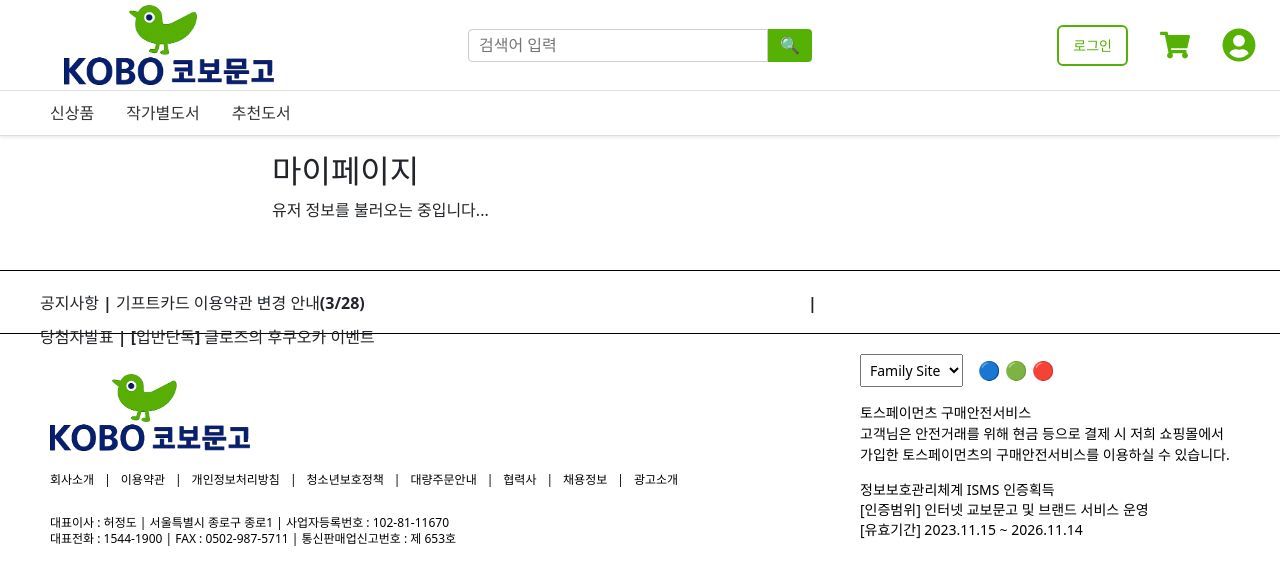
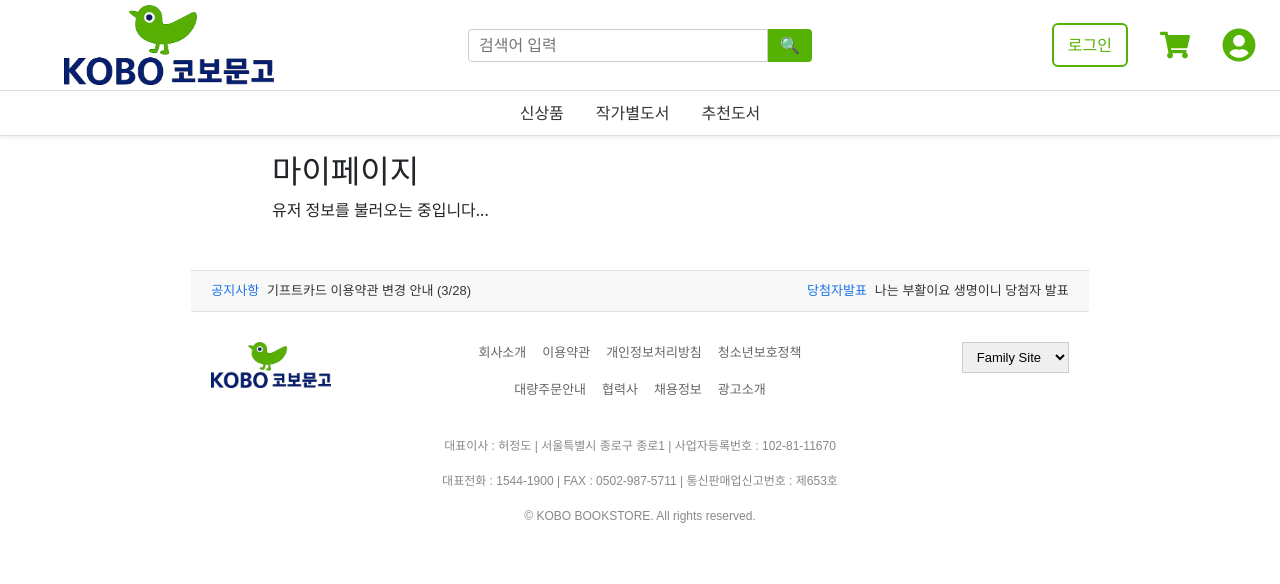
Before and after one commit to camot0328/kobo-bookstore, a React (Vite) app in the folder frontend/: page /profileManage in a window 1280 px wide. Shown: the top 584 px of the page. Built offline with nearby package versions, Linux system fonts and the light colour scheme; no server answers.

Commit message:
RE_footer

```diff
--- a/frontend/src/App.css
+++ b/frontend/src/App.css
@@ -7,10 +7,7 @@
 #root {
   margin: 0;
   padding: 0;
-  height: 100vh; /* ✅ 이게 핵심 */
-  /* display: flex; */
-  justify-content: center;
-  align-items: center;
+  height: 100vh;
 }
 
 .logo {
--- a/frontend/src/components/Footer.jsx
+++ b/frontend/src/components/Footer.jsx
@@ -4,83 +4,58 @@
 
 function Footer() {
   return (
-    <footer className="footerOuter">
-      {/* 1. 경계선이 전체 폭으로 나올 topNotice 래퍼 */}
-      <div className="topNoticeBorder">
-        <div className="topNoticeContent">
-          <span className="notice">
-            공지사항 | 기프트카드 이용약관 변경 안내(3/28)
-          </span>
-          <span className="separator">|</span>
-          <span className="winner">
-            당첨자발표 | [입반단독] 클로즈의 후쿠오카 이벤트
-          </span>
+    <footer className="footer-kobo">
+      {/* 상단 공지 바 */}
+      <div className="footer-notice-bar">
+        <div className="notice-left">
+          <strong>공지사항</strong>
+          <span>기프트카드 이용약관 변경 안내 (3/28)</span>
+        </div>
+        <div className="notice-right">
+          <strong>당첨자발표</strong>
+          <span>나는 부활이요 생명이니 당첨자 발표</span>
         </div>
       </div>
 
-      <div className="footerGrid">
-        {/* ---------- 왼쪽 열 ---------- */}
-        <div className="leftArea">
-          <div className="logoArea">
-            <img src={koboLogo} alt="교보문고 로고" />
-          </div>
+      {/* 본문 푸터 */}
+      <div className="footer-main">
+        {/* 왼쪽: 로고 */}
+        <div className="footer-logo-section">
+          <img src={koboLogo} alt="코보문고 로고" className="footer-logo" />
+        </div>
 
-          <div className="companyLinks">
-            <span>회사소개</span>
-            <p>|</p>
-            <span>이용약관</span>
-            <p>|</p>
-            <span>개인정보처리방침</span>
-            <p>|</p>
-            <span>청소년보호정책</span>
-            <p>|</p>
-            <span>대량주문안내</span>
-            <p>|</p>
-            <span>협력사</span>
-            <p>|</p>
-            <span>채용정보</span>
-            <p>|</p>
-            <span>광고소개</span>
-          </div>
+        {/* 중앙: 링크 */}
+        <ul className="footer-link-list">
+          <li><a href="#">회사소개</a></li>
+          <li><a href="#">이용약관</a></li>
+          <li><a href="#"><strong>개인정보처리방침</strong></a></li>
+          <li><a href="#">청소년보호정책</a></li>
+          <li><a href="#">대량주문안내</a></li>
+          <li><a href="#">협력사</a></li>
+          <li><a href="#">채용정보</a></li>
+          <li><a href="#">광고소개</a></li>
+        </ul>
 
-          <div className="companyInfo">
-            대표이사 : 허정도 | 서울특별시 종로구 종로1 | 사업자등록번호 :
-            102-81-11670
-            <br />
-            대표전화 : 1544-1900 | FAX : 0502-987-5711 | 통신판매업신고번호 : 제
-            653호
+        {/* 오른쪽: 소셜/패밀리사이트 */}
+        <div className="footer-right-section">
+          <select className="footer-family-select">
+            <option>Family Site</option>
+            <option>교보문고</option>
+            <option>핫트랙스</option>
+          </select>
+          <div className="footer-social-icons">
+            <a href="#"><i className="fab fa-facebook-f"></i></a>
+            <a href="#"><i className="fab fa-instagram"></i></a>
+            <a href="#"><i className="fab fa-youtube"></i></a>
           </div>
         </div>
+      </div>
 
-        {/* ---------- 오른쪽 열 ---------- */}
-        <div className="rightArea">
-          <div className="familyAndSNS">
-            <select className="familySiteSelect">
-              <option>Family Site</option>
-              <option>교보문고</option>
-              <option>핫트랙스</option>
-              <option>sam</option>
-            </select>
-            <div className="snsIcons">
-              <span>🔵</span>
-              <span>🟢</span>
-              <span>🔴</span>
-            </div>
-          </div>
-          <div className="purchaseSafety">
-            토스페이먼츠 구매안전서비스
-            <br />
-            고객님은 안전거래를 위해 현금 등으로 결제 시 저희 쇼핑몰에서 가입한
-            토스페이먼츠의 구매안전서비스를 이용하실 수 있습니다.
-          </div>
-          <div className="isms">
-            정보보호관리체계 ISMS 인증획득
-            <br />
-            [인증범위] 인터넷 교보문고 및 브랜드 서비스 운영
-            <br />
-            [유효기간] 2023.11.15 ~ 2026.11.14
-          </div>
-        </div>
+      {/* 하단 정보 */}
+      <div className="footer-bottom-info">
+        <p>대표이사 : 허정도 | 서울특별시 종로구 종로1 | 사업자등록번호 : 102-81-11670</p>
+        <p>대표전화 : 1544-1900 | FAX : 0502-987-5711 | 통신판매업신고번호 : 제653호</p>
+        <p>© KOBO BOOKSTORE. All rights reserved.</p>
       </div>
     </footer>
   );
--- a/frontend/src/index.css
+++ b/frontend/src/index.css
@@ -66,3 +66,12 @@
     background-color: #f9f9f9;
   }
 }
+
+.topNoticeBorder {
+  width: 100%;
+  border-top: solid 1px #000000;
+  border-bottom: solid 1px #000000;
+  margin: 0 0 20px 0;
+  box-sizing: border-box;
+  text-align: center;
+}
--- a/frontend/src/styles/BookCarousel.css
+++ b/frontend/src/styles/BookCarousel.css
@@ -9,6 +9,13 @@
 .bookListWrapper {
   display: flex;
   overflow: hidden;
+}
+
+.bookCarouselWrapper {
+  max-width: 1260px;
+  margin: 0 auto;
+  width: 100%;
+  text-align: center;
 }
 
 .bookCarouselWrapper .carouselTitle {
@@ -61,21 +68,16 @@
 
 .nextIcon img {
   width: 30px;
-    height:20px;
+  height: 20px;
   opacity: 1; /* 기본: 진하게 */
 }
 .nextIcon:disabled img {
-    opacity: 0.4;  /* 비활성화 시 이미지만 40% */
-  }
-
-  .bookCarouselWrapper {
-    width: 100%;
-    text-align: center;
+  opacity: 0.4; /* 비활성화 시 이미지만 40% */
 }
 
 .carouselTitle {
   font-size: 2rem;
-    width: 1200px;      /* bookListWrapper와 동일한 width */
-    margin: 50px 0px 0px 260px;
-    text-align: left;
+  width: 100%;
+  margin: 50px 0 0 0;
+  text-align: center;
 }
--- a/frontend/src/styles/Footer.css
+++ b/frontend/src/styles/Footer.css
@@ -1,136 +1,96 @@
-.footerOuter {
-  max-width: 1260px;   /* ★ 상단 책 전시 영역과 같은 폭 (너가 사용한 값으로 바꾸면 됨) */
-  margin: 0 auto;      /* 중앙 정렬 */
-  padding: 0 20px;     /* 좌우 여백 */
-  box-sizing: border-box;
-}
-/* ---------- topNotice: border는 무조건 화면 전체 ---------- */
-.topNoticeBorder {
-  height: 64px;
-  width: 100vw;  /* 화면 전체 */
-  border-top: solid 1px #000000;
-  border-bottom: solid 1px #000000;
-  margin: 0;
-  box-sizing: border-box;
-  text-align: center;  /* 안에 텍스트가 있다면 중앙 정렬 */
-  position: relative;
-  left: 50%;
-  transform: translateX(-50%);
-}
-.topNoticeContent {
-
-  max-width: 1200px;
-  margin: 0 auto;
-  display: grid;                     /* ★ flex → grid로 변경 */
-  grid-template-columns: auto 1fr;   /* 첫 열: notice 크기만큼, 두 번째 열: 나머지 */
-  gap: 10px;
-  padding: 20px 0;
-  font-weight: bold;
-  align-items: center;               /* 세로 중앙 정렬 */
-}
-.notice {
-  justify-self: start; /* 왼쪽 정렬 */
-}
-.separator,
-.winner {
-  justify-self: center; /* separator와 winner도 왼쪽 정렬 (필요 시) */
-  white-space: nowrap; /* 줄바꿈 방지 */
+.footer-kobo {
+  background-color: #fff;
+  color: #333;
+  font-size: 14px;
+  border-top: 1px solid #e0e0e0;
+  font-family: 'Noto Sans KR', sans-serif;
 }
 
-.footerGrid {
-  display: grid;
-  grid-template-columns: 1fr 1fr; /* 좌/우 두 개 열 */
-  padding: 20px;
-  font-size: 14px;
-  color: #000000;
+/* 상단 공지 바 */
+.footer-notice-bar {
+  display: flex;
+  justify-content: space-between;
+  padding: 10px 20px;
+  font-size: 13px;
+  background-color: #f8f8f8;
+  border-bottom: 1px solid #e0e0e0;
 }
 
-/* ---------- 왼쪽 열 ---------- */
-.leftArea {
-  width: 810px;
-  justify-content: left;
-  padding: 20px 0px 0px 0px;
-  display: flex;
-  flex-direction: column;
-  gap: 10px;
+.footer-notice-bar strong {
+  color: #1a73e8;
+  margin-right: 8px;
 }
 
-.logoArea {
-  display: flex;           /* 이미지 위치 조정 가능 */
-  justify-content: flex-start;  /* 왼쪽 정렬 */
-  align-items: center;     /* 수직 중앙 정렬 (필요하면) */
+.footer-main {
+  display: flex;
+  flex-wrap: wrap;
+  justify-content: space-between;
+  gap: 20px;
+  max-width: 1200px;
+  margin: 30px auto;
+  padding: 0 20px;
+  align-items: flex-start;
 }
 
-.logoArea img {
-  width: 200px;  /* 원하는 크기로 조절 */
-  height: auto;
+/* 로고 */
+.footer-logo-section {
+  flex: 1;
+}
+.footer-logo {
+  width: 120px;
 }
 
-.companyLinks {
-  margin: 10px 0px 0px 0px;
+/* 링크 목록 */
+.footer-link-list {
+  flex: 2;
   display: flex;
-  justify-content: flex-start;
-  font-size: 12px;
   flex-wrap: wrap;
-  gap: 10px;
+  gap: 16px;
+  justify-content: center;
+  list-style: none;
+  padding: 0;
+  margin: 0;
 }
 
-.companyLinks span {
-  cursor: pointer;
+.footer-link-list li a {
+  color: #666;
+  text-decoration: none;
+  font-size: 13px;
 }
 
-.companyInfo {
-  text-align: left;
-  font-size: 12px;
-  line-height: 1.4;
+.footer-link-list li a:hover {
+  color: #1a73e8;
 }
 
-/* ---------- 오른쪽 열 ---------- */
-.rightArea {
-  display: flex;
-  flex-direction: column;
-  gap: 15px;
+/* 오른쪽 */
+.footer-right-section {
+  flex: 1;
+  text-align: right;
 }
 
-.familyAndSNS {
-  display: flex;
-  gap: 10px;
-  align-items: center;
+.footer-family-select {
+  padding: 6px 10px;
+  border: 1px solid #ccc;
+  font-size: 13px;
+  margin-bottom: 10px;
 }
 
-.familySiteSelect {
-  padding: 5px;
+.footer-social-icons a {
+  margin-left: 8px;
+  color: #666;
+  font-size: 16px;
+  transition: color 0.3s ease;
 }
 
-.snsIcons span {
-  margin-left: 5px;
-  font-size: 18px;
-  cursor: pointer;
+.footer-social-icons a:hover {
+  color: #1a73e8;
 }
 
-.purchaseSafety {
-  font-size: 14px;
+/* 하단 정보 */
+.footer-bottom-info {
+  text-align: center;
+  font-size: 12px;
+  color: #888;
+  line-height: 1.6;
+  padding-bottom: 30px;
 }
-
-.isms {
-  font-size: 14px;
-  line-height: 1.4;
-}
-
-/* ---------- 반응형 ---------- */
-/* @media screen and (max-width: 768px) {
-  .footerGrid {
-    grid-template-columns: 1fr;
-  }
-  .topNotice {
-    flex-direction: column;
-    text-align: center;
-  }
-  .familyAndSNS {
-    flex-direction: column;
-    align-items: flex-start;
-  }
-  .companyLinks {
-    justify-content: center;
-  }
-}*/
--- a/frontend/src/styles/Navbar.css
+++ b/frontend/src/styles/Navbar.css
@@ -81,14 +81,13 @@
 }
 
 .navbar__auth-button {
-  white-space: nowrap;
   background-color: #fff;
   color: #55b103;
   padding: 8px 14px;
   border-radius: 6px;
   border: 2px solid #55b103;
   font-weight: bold;
-  font-size: 14px;
+  font-size: 16px;
   cursor: pointer;
 }
 
@@ -135,7 +134,7 @@
 /* 카테고리 메뉴 */
 .navbar__category {
   display: flex;
-  justify-content: flex-start;
+  justify-content: center;
   padding: 10px 50px;
   background-color: #ffffff;
   border-top: 1px solid #ddd;
```
Also changed, not shown: 1 other file (tests, documents, lock files or other folders). Lines whose indentation alone changed are shown as unchanged.
